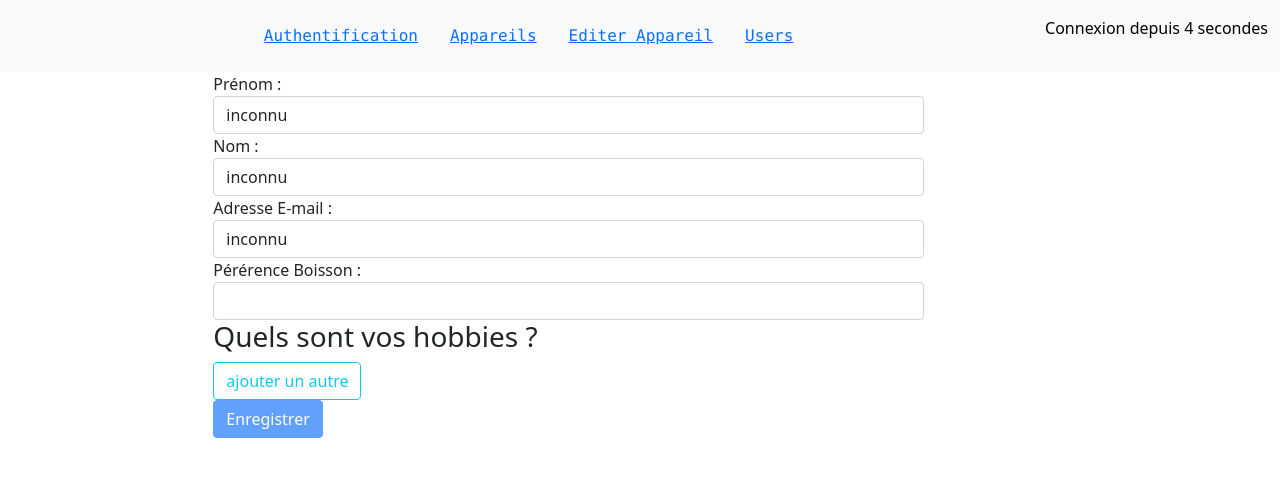
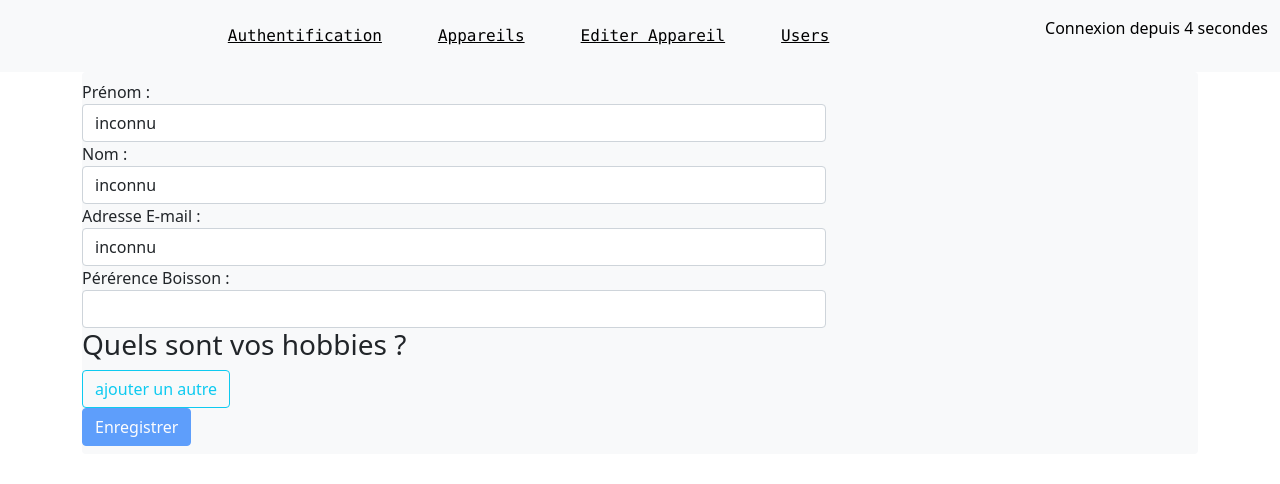
Before and after one commit to lmlouis/ripository, an Angular app: page /newuser in a window 1280 px wide. Shown: the top 484 px of the page. Built offline with nearby package versions, Linux system fonts and the light colour scheme.

Commit message:
style de l'appli

```diff
--- a/src/app/app.component.html
+++ b/src/app/app.component.html
@@ -1,16 +1,21 @@
-<nav class="navbar navbar-dark bg-light text-black">
+<style>
+ nav.menu li a:hover{color:cadetblue;
+   border: solid 0.5px cadetblue;}
+ nav.menu li a {color:black;padding: 12px;}
+</style>
+<nav class="navbar navbar-dark bg-light text-black menu">
   <div class="container-fluid">
-    <ul class="nav navbar-nav list-group-horizontal m-auto">
-      <li routerLinkActive="active" class="font-monospace m-3"><a routerLink="auth" >Authentification</a></li>
-      <li routerLinkActive="active"  class="font-monospace m-3"><a routerLink="appareil">Appareils</a></li>
-      <li routerLinkActive="active"  class="font-monospace m-3"><a routerLink="edit">Editer Appareil</a></li>
-      <li routerLinkActive="active"  class="font-monospace m-3"><a routerLink="user">Users</a></li>
+    <ul class="nav navbar-nav list-group-horizontal m-auto ">
+      <li routerLinkActive="active" class="font-monospace m-3 nav-item"><a routerLink="auth" >Authentification</a></li>
+      <li routerLinkActive="active"  class="font-monospace m-3 nav-item"><a routerLink="appareil" >Appareils</a></li>
+      <li routerLinkActive="active"  class="font-monospace m-3 nav-item"><a routerLink="edit" >Editer Appareil</a></li>
+      <li routerLinkActive="active"  class="font-monospace m-3 nav-item"><a routerLink="user">Users</a></li>
     </ul>
     <div class="navbar-right">
       <p> Connexion depuis {{seconde}} secondes</p>
     </div>
   </div>
 </nav>
-<div class="col-10 float-end ">
+<div class="container">
   <router-outlet></router-outlet>
 </div>
--- a/src/app/appareil-view/appareil-view.component.html
+++ b/src/app/appareil-view/appareil-view.component.html
@@ -1,7 +1,7 @@
-<div class="col-xs-12">
+<div class="container">
     <h2>Mes appareils</h2>
     <p> Mise à jour : {{lastUpdate  | date}}</p>
-  <ul class="list-group">
+    <ul class="navbar-nav">
       <app-appareil *ngFor="let appareil of mesAppareils; let i = index"
                     [indexOfAppareil]="i"
                     [appareilName]="appareil.nom"
--- a/src/app/appareil/appareil.component.html
+++ b/src/app/appareil/appareil.component.html
@@ -1,8 +1,8 @@
-<li [ngClass]="{'list-group-item' : true,
+
+<li class="nav-item" [ngClass]="{'list-group-item' : true,
                 'list-group-item-action' : appareilStatus === 'allumé',
                  'list-group-item-success' : appareilStatus==='éteint'}">
-  <div style="width: 20px; height: 20px; background-color: blueviolet;"
-       *ngIf="appareilStatus === 'eteint'"></div>
+  <div *ngIf="appareilStatus === 'eteint'"></div>
   <h4 [ngStyle]="{'color':getColor()}">Appareil : {{appareilName}} - Status : {{getStatus()}}</h4>
   <a [routerLink]="[id]" class="btn-outline-info m-3">detail</a>
 <!--  <input type="text"  class="form-control" [(ngModel)] = "appareilName">-->
--- a/src/app/new-user/new-user.component.html
+++ b/src/app/new-user/new-user.component.html
@@ -1,3 +1,4 @@
+<nav class="navbar navbar-expand-lg navbar-light bg-light rounded">
 <div class=" col-sm-8 col-sm-offset-2">
   <form [formGroup]="userfrom" (ngSubmit)="onSubmitForm()">
     <div class="form-group">
@@ -29,3 +30,4 @@
     <button type="submit" class="btn btn-primary" [disabled]="userfrom.invalid">Enregistrer</button>
   </form>
 </div>
+</nav>
```
Lines whose indentation alone changed are shown as unchanged.
